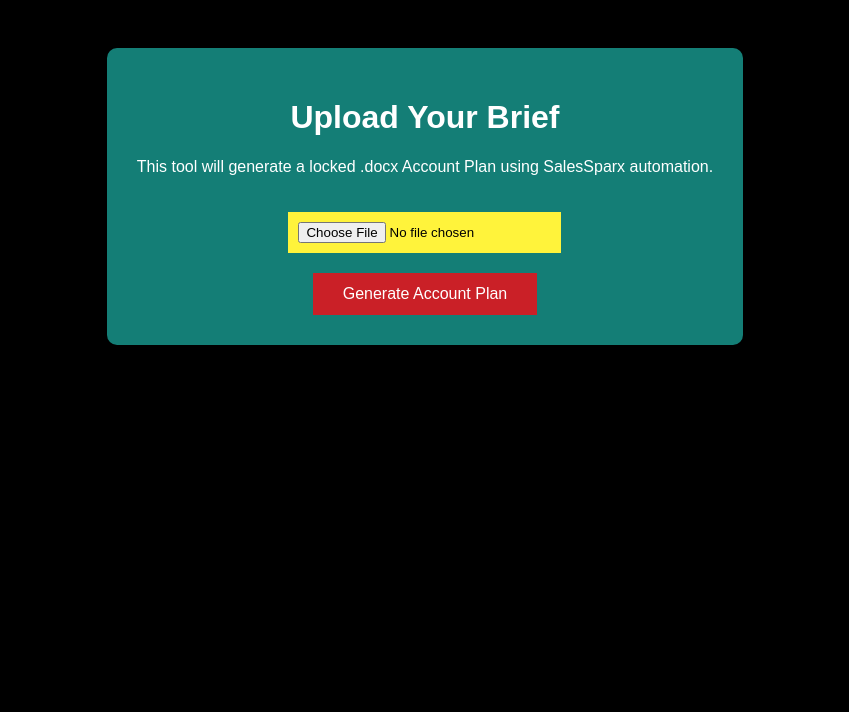
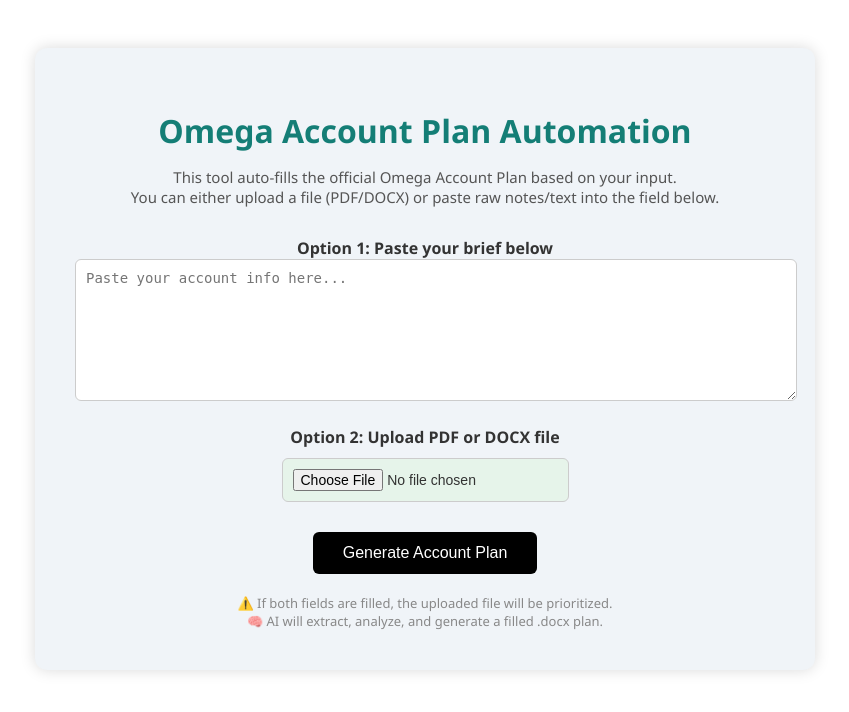
Before and after one commit to spxdevelopment/omega-account-planner, a Flask app: page / in a window 1280 px wide. Shown: the top 712 px of the page, without its empty margins (215-1064 px from the left). Run offline with Flask 3, Linux system fonts and the light colour scheme.

Commit message:
Update index.html

```diff
--- a/templates/index.html
+++ b/templates/index.html
@@ -2,56 +2,102 @@
 <html lang="en">
 <head>
   <meta charset="UTF-8" />
-  <title>Omega Account Planner | SalesSparx</title>
+  <title>Omega Account Plan Automation</title>
   <style>
     body {
-      font-family: 'Avenir', sans-serif;
-      background-color: #000;
-      color: #fff;
+      font-family: 'Segoe UI', sans-serif;
+      background-color: #ffffff;
+      color: #333;
       text-align: center;
       padding: 40px;
     }
 
     .container {
-      background: #147E76;
-      padding: 30px;
-      border-radius: 10px;
+      background: #F0F4F8;
+      padding: 40px;
+      border-radius: 12px;
       display: inline-block;
-      box-shadow: 0 0 15px rgba(0,0,0,0.3);
+      box-shadow: 0 0 15px rgba(0, 0, 0, 0.15);
+      max-width: 700px;
+      width: 100%;
+    }
+
+    h1 {
+      color: #147E76;
+      margin-bottom: 10px;
+    }
+
+    p.description {
+      font-size: 15px;
+      color: #555;
+      margin-bottom: 30px;
+    }
+
+    textarea {
+      width: 100%;
+      height: 120px;
+      padding: 10px;
+      border: 1px solid #ccc;
+      border-radius: 6px;
+      font-size: 14px;
+      resize: vertical;
+      margin-bottom: 20px;
     }
 
     input[type="file"] {
+      background: #E6F4EA;
       padding: 10px;
-      background: #FFF33B;
-      color: #000;
-      border: none;
-      margin: 20px 0;
+      margin-top: 10px;
+      font-size: 14px;
+      border: 1px solid #ccc;
+      border-radius: 6px;
       cursor: pointer;
+      margin-bottom: 20px;
     }
 
     button {
-      background-color: #CA2027;
-      color: white;
+      background-color: #000;
+      color: #fff;
       padding: 12px 30px;
       font-size: 16px;
       border: none;
       cursor: pointer;
+      border-radius: 6px;
+      margin-top: 10px;
     }
 
-    .result {
+    .note {
+      font-size: 13px;
+      color: #888;
       margin-top: 20px;
     }
   </style>
 </head>
 <body>
   <div class="container">
-    <h1>Upload Your Brief</h1>
-    <p>This tool will generate a locked .docx Account Plan using SalesSparx automation.</p>
+    <h1>Omega Account Plan Automation</h1>
+    <p class="description">
+      This tool auto-fills the official Omega Account Plan based on your input. <br />
+      You can either upload a file (PDF/DOCX) or paste raw notes/text into the field below.
+    </p>
+
     <form method="POST" enctype="multipart/form-data">
-      <input type="file" name="input_file" required>
-      <br/>
+      <label for="text_input"><strong>Option 1: Paste your brief below</strong></label><br>
+      <textarea name="text_input" placeholder="Paste your account info here..."></textarea>
+
+      <br>
+
+      <label for="input_file"><strong>Option 2: Upload PDF or DOCX file</strong></label><br>
+      <input type="file" name="input_file" accept=".pdf,.docx" />
+
+      <br>
       <button type="submit">Generate Account Plan</button>
     </form>
+
+    <div class="note">
+      ⚠️ If both fields are filled, the uploaded file will be prioritized.<br>
+      🧠 AI will extract, analyze, and generate a filled .docx plan.
+    </div>
   </div>
 </body>
 </html>
```
